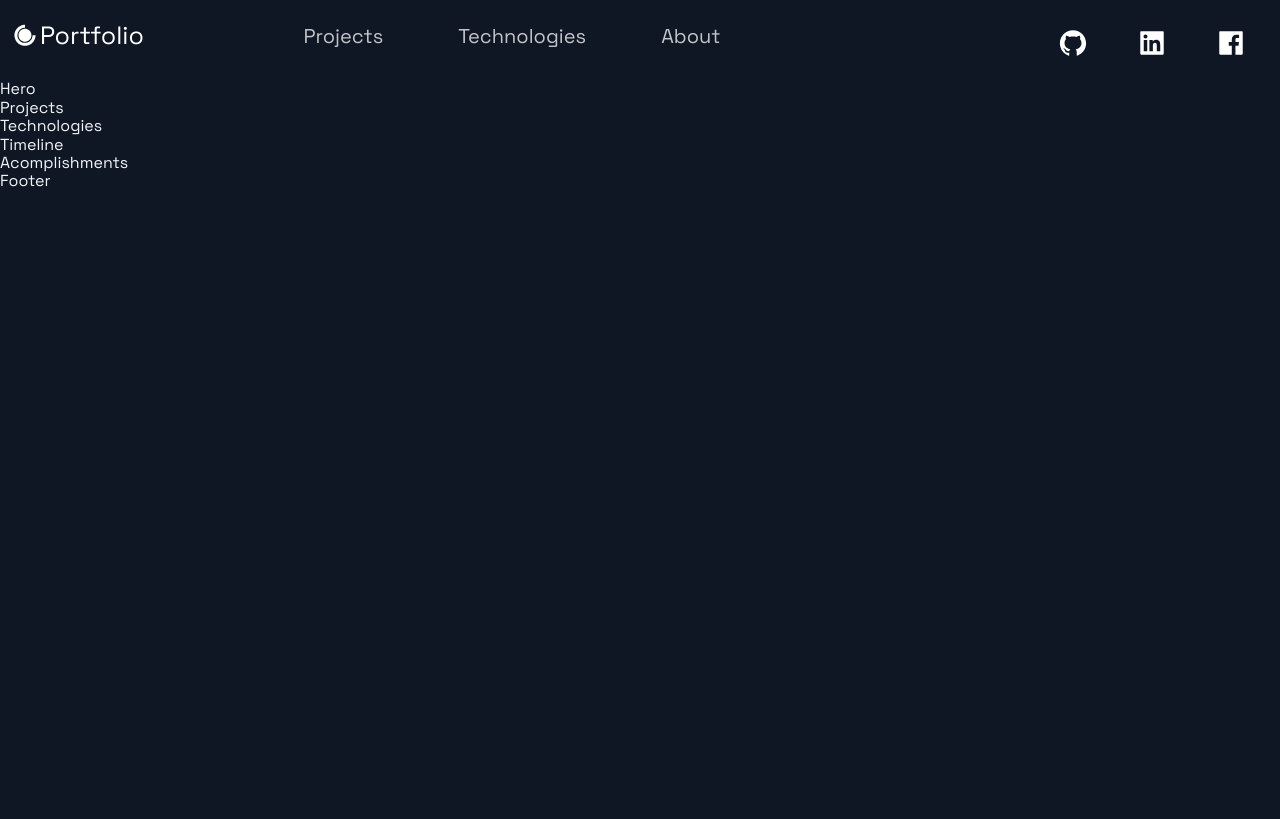
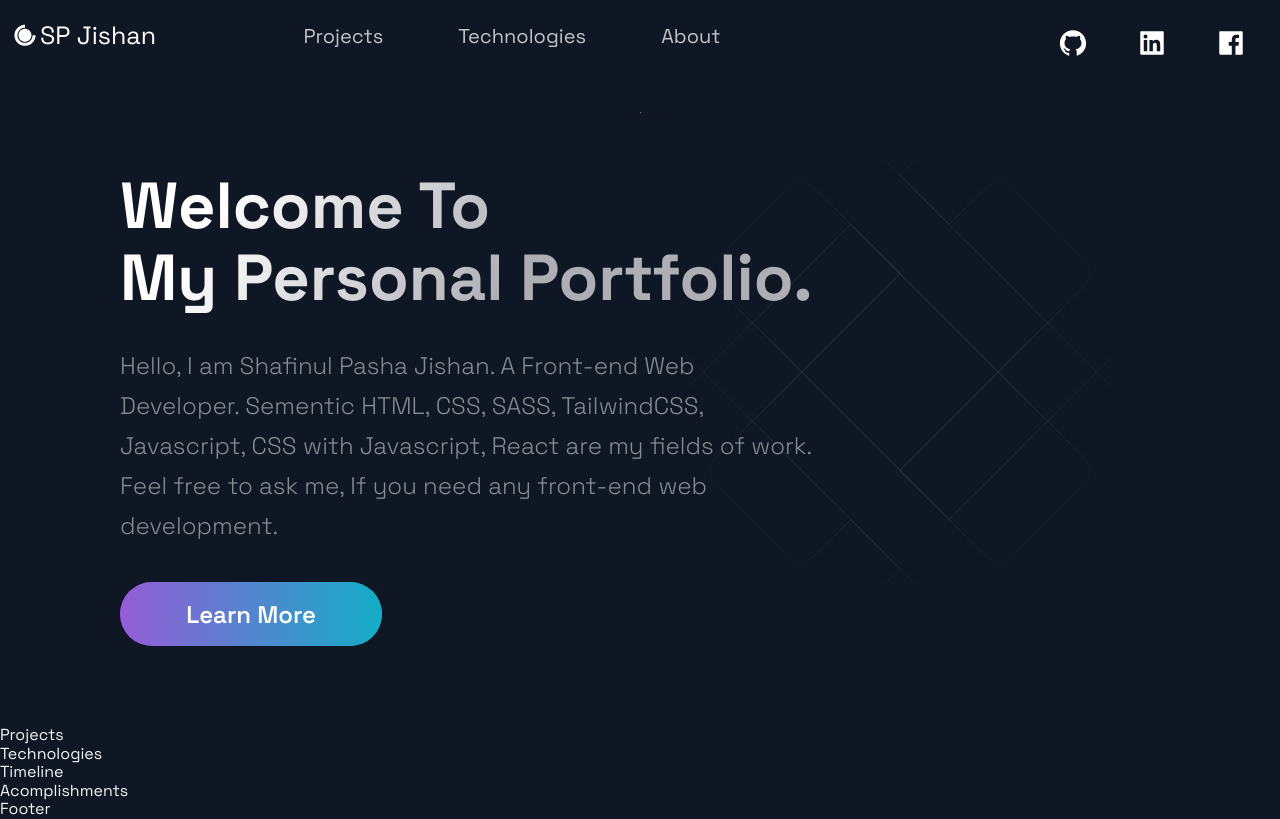
Before and after one commit to SpJishan/portfolio_website, a Next.js app: page / in a window 1280 px wide. Built offline with nearby package versions, Linux system fonts and the light colour scheme.

Commit message:
Understood how Styled element Props Work
Completed Hero Section

```diff
--- a/src/components/Header/Header.js
+++ b/src/components/Header/Header.js
@@ -10,7 +10,7 @@ const Header = () =>  (
     <Div1>
       <Link href="/" style={{display:"flex", alignItems:"center", color:"white", marginBottom:"20px"}}>
 
-          <DiCssdeck size="3rem" /><Span>Portfolio</Span>
+          <DiCssdeck size="3rem" /><Span>SP Jishan</Span>
       </Link>
     </Div1>
 
--- a/src/components/Hero/Hero.js
+++ b/src/components/Hero/Hero.js
@@ -4,10 +4,22 @@ import { Section, SectionText, SectionTitle } from '../../styles/GlobalComponent
 import Button from '../../styles/GlobalComponents/Button';
 import { LeftSection } from './HeroStyles';
 
-const Hero = (props) => (
-  <div>
-    Hero
-  </div>
-);
+const Hero = (props) => {
+  return (
+    <Section row nopadding>
+      <LeftSection>
+        <SectionTitle main center>
+          Welcome To <br />
+          My Personal Portfolio.
+        </SectionTitle>
+        <SectionText>
+          Hello, I am Shafinul Pasha Jishan. A Front-end Web Developer. Sementic HTML, CSS, SASS, TailwindCSS, Javascript, CSS with Javascript, React are my fields of work. Feel free to ask me, If you need any front-end web development.
+        </SectionText>
+        <Button onClick={()=> window.location= 'https://omnifood-shafinul.netlify.app'}>Learn More</Button>
+      </LeftSection>
+
+    </Section>
+  );
+};
 
 export default Hero;
--- a/src/pages/index.js
+++ b/src/pages/index.js
@@ -10,10 +10,10 @@ import { Section } from '../styles/GlobalComponents';
 const Home = () => {
   return (
     <Layout>
-      {/* <Section grid> */}
+     <Section grid>
         <Hero />
-        {/* <BgAnimation /> */}
-      {/* </Section> */}
+       <BgAnimation />
+      </Section>
       <Projects />
       <Technologies />
       <Timeline />
```
